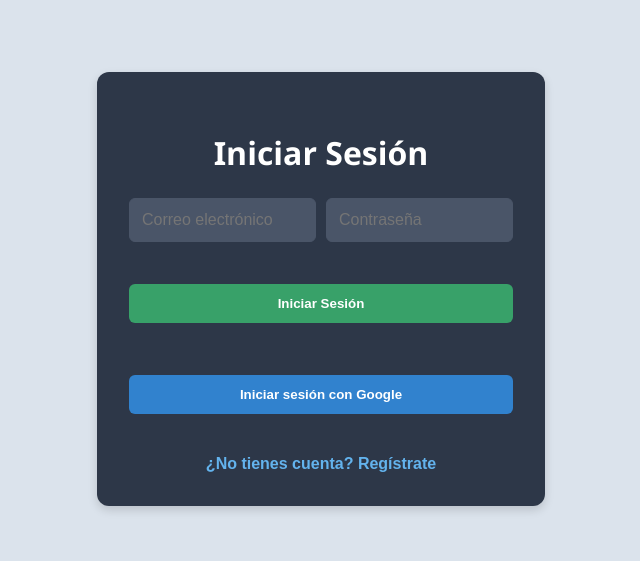
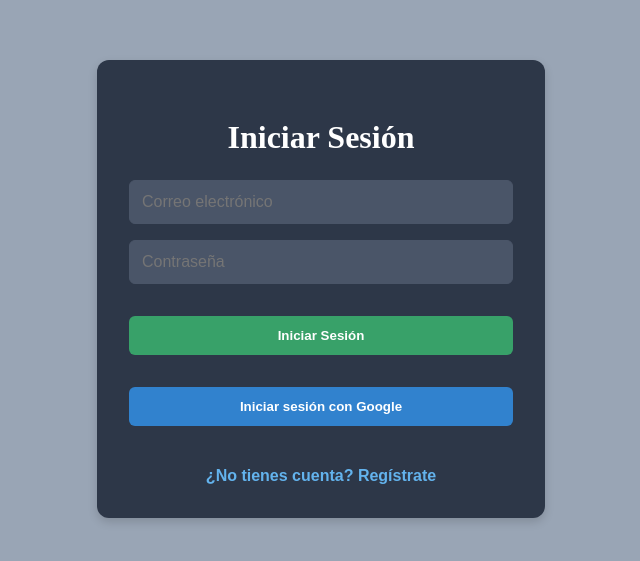
Before and after one commit to johanesco88/proyecto-ondas, a React (Vite) app: page / in a window 1280 px wide. Shown: the part 111-672 px from the top of the page, without its empty margins (319-959 px from the left). Built offline with nearby package versions, Linux system fonts and the light colour scheme.

Commit message:
Eliminicación de algo

```diff
--- a/src/App.css
+++ b/src/App.css
@@ -121,103 +121,3 @@ body, html {
   }
 
   /*User.from
-
-  /* Fondo general */
-body {
-  margin: 0;
-  padding: 0;
-  font-family: 'Segoe UI', Tahoma, Geneva, Verdana, sans-serif;
-  background-color: #dbe3ec; /* Color más claro */
-}
-
-/* Contenedor de secciones */
-section {
-  padding: 20px;
-  background-color: #ffffff;
-  border-radius: 10px;
-  margin: 20px auto;
-  max-width: 800px;
-  box-shadow: 0 4px 10px rgba(0, 0, 0, 0.1);
-}
-
-/* Títulos */
-h2 {
-  font-size: 24px;
-  margin-bottom: 10px;
-  color: #2c3e50;
-}
-
-/* Estilo del formulario */
-form {
-  display: flex;
-  flex-wrap: wrap;
-  gap: 10px;
-  margin-bottom: 20px;
-}
-
-/* Inputs del formulario */
-form input {
-  padding: 8px 12px;
-  border: 1px solid #ccc;
-  border-radius: 6px;
-  font-size: 14px;
-  flex: 1;
-  min-width: 150px;
-}
-
-/* Botón principal */
-form button {
-  background-color: #3498db;
-  color: white;
-  border: none;
-  border-radius: 6px;
-  padding: 8px 16px;
-  cursor: pointer;
-  font-weight: bold;
-  transition: background-color 0.3s ease;
-}
-
-form button:hover {
-  background-color: #2980b9;
-}
-
-/* Lista de usuarios y proyectos */
-ul {
-  list-style-type: none;
-  padding-left: 0;
-}
-
-li {
-  margin-bottom: 10px;
-  background-color: #ecf0f1;
-  padding: 10px;
-  border-radius: 6px;
-  display: flex;
-  align-items: center;
-  justify-content: space-between;
-  flex-wrap: wrap;
-}
-
-/* Botones editar/eliminar */
-li button {
-  margin-left: 5px;
-  padding: 5px 10px;
-  border: none;
-  border-radius: 4px;
-  font-size: 13px;
-  cursor: pointer;
-}
-
-li button:nth-child(1) {
-  background-color: #f39c12;
-  color: white;
-}
-
-li button:nth-child(2) {
-  background-color: #e74c3c;
-  color: white;
-}
-
-li button:hover {
-  opacity: 0.9;
-}
```
